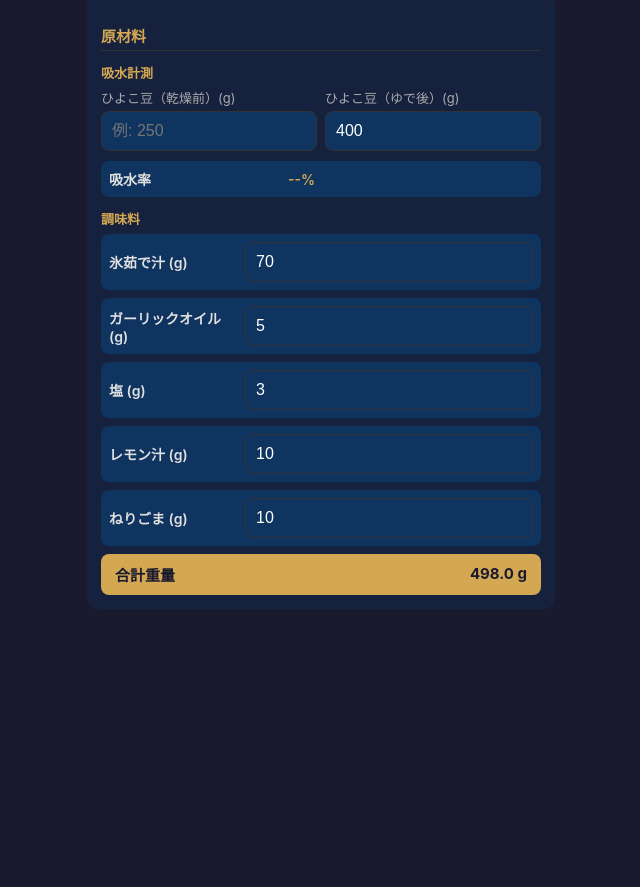
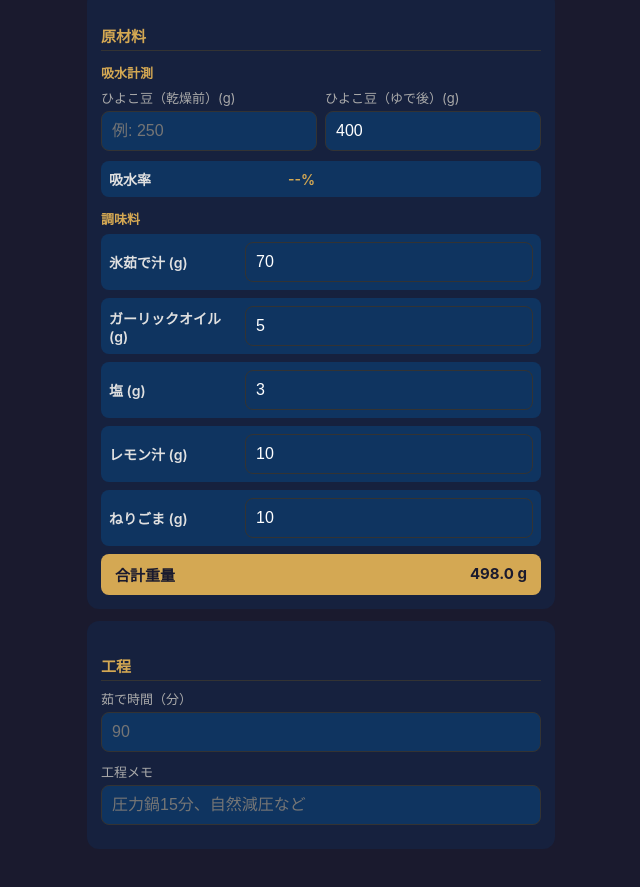
Before and after one commit to shogole/soffritto-recorder, a plain HTML site: page hummus.html in a window 1280 px wide. Shown: the part 312-1199 px from the top of the page, without its empty margins (319-959 px from the left). Before the commit the page ends 1033 px from the top, so only its background shows below. Drawn offline with Linux system fonts and the light colour scheme.

Commit message:
feat: 工程セクション追加

```diff
--- a/hummus.html
+++ b/hummus.html
@@ -129,6 +129,15 @@
   </div>
 </div>
 
+<!-- 工程 -->
+<div class="section">
+  <h2>工程</h2>
+  <label>茹で時間（分）</label>
+  <input type="number" id="boilTime" placeholder="90" inputmode="decimal">
+  <label>工程メモ</label>
+  <input type="text" id="processMemo" placeholder="圧力鍋15分、自然減圧など">
+</div>
+
 <script>
 const GAS_URL = 'YOUR_GAS_URL_HERE';
 const chipValues = { smoothness: '', saltiness: '', acidity: '', overallRating: '' };
```
